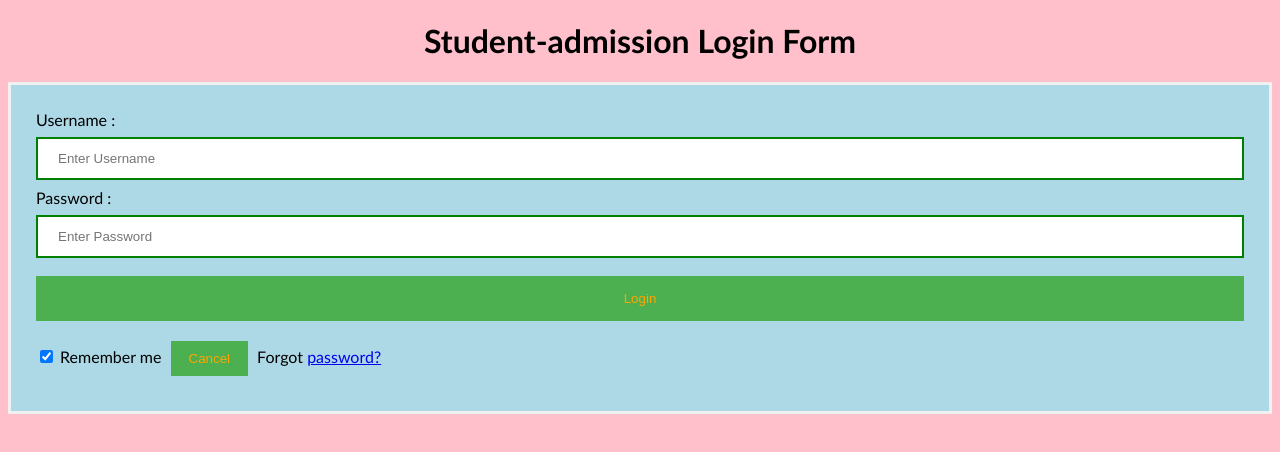
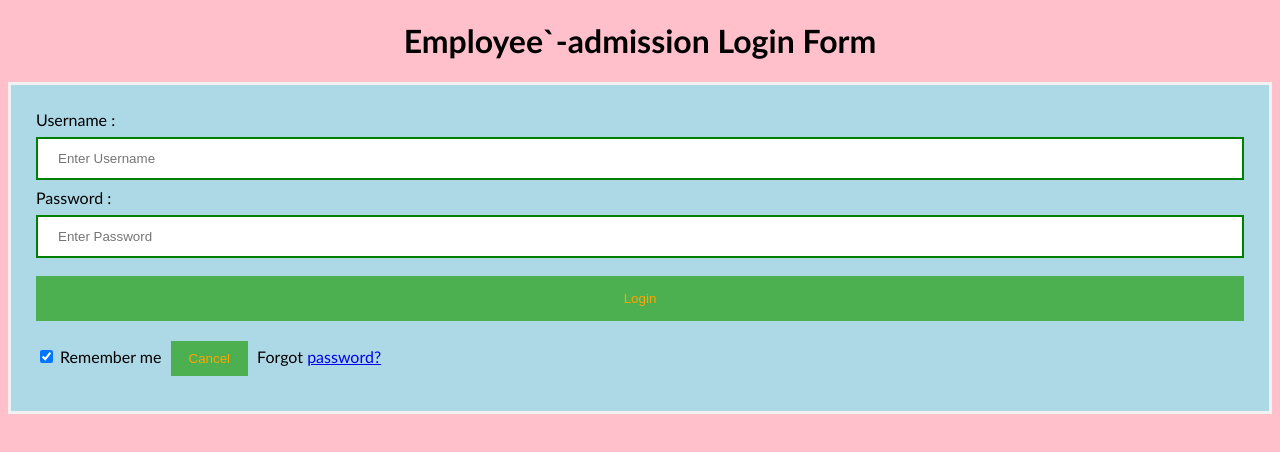
Before and after one commit to nirajvishwakarma/keel-prac, a plain HTML site: page index.html in a window 1280 px wide. Drawn offline with Linux system fonts and the light colour scheme.

Commit message:
index.html chnage

```diff
--- a/index.html
+++ b/index.html
@@ -45,7 +45,7 @@ button {
 </style>
 </head>
 <body>
-    <center> <h1> Student-admission Login Form </h1> </center>
+    <center> <h1> Employee`-admission Login Form </h1> </center>
     <form>
         <div class="container">
             <label>Username : </label>
```
